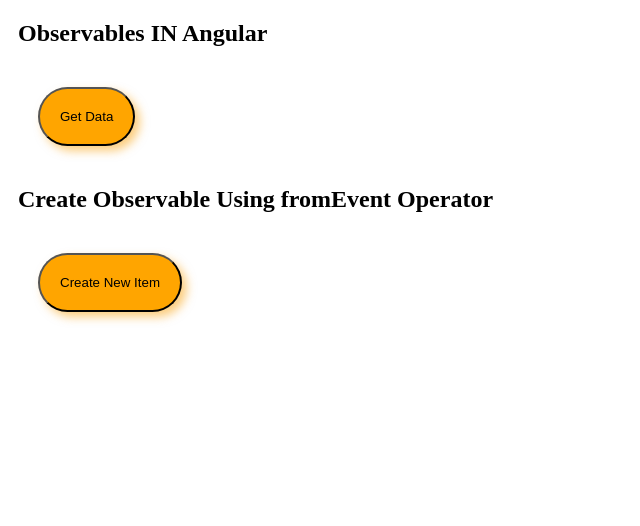
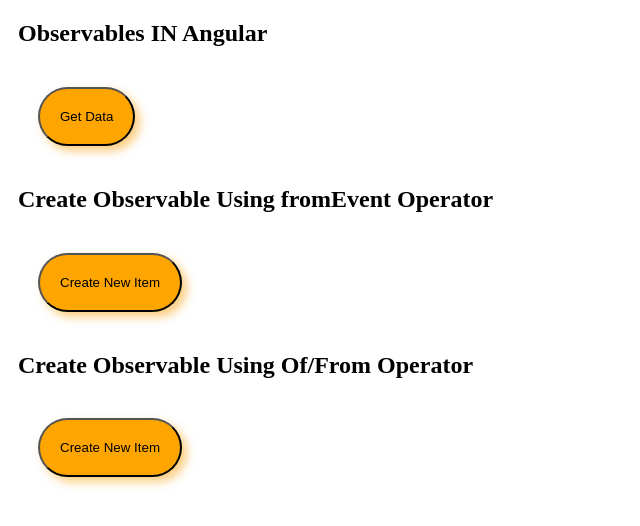
Before and after one commit to suyash0612/angular-observables, an Angular app: page / in a window 1280 px wide. Shown: the top 526 px of the page, without its empty margins (0-640 px from the left). Built offline with nearby package versions, Linux system fonts and the light colour scheme.

Commit message:
Of and From Operator In Observables with Promises

```diff
--- a/src/app/app.component.html
+++ b/src/app/app.component.html
@@ -9,3 +9,9 @@
   <button #createitemref>Create New Item</button>
   <div id="data-id"></div>
 </div>
+
+<div class="container">
+  <h2>Create Observable Using Of/From Operator</h2>
+  <button (click)="getDataFromOfOperator()">Create New Item</button>
+  <div id="data-list"></div>
+</div>
--- a/src/app/app.component.ts
+++ b/src/app/app.component.ts
@@ -1,5 +1,5 @@
 import { AfterViewInit, Component, ElementRef, ViewChild } from '@angular/core';
-import { Observable, count } from 'rxjs';
+import { Observable, count, from, of } from 'rxjs';
 import { fromEvent } from 'rxjs';
 
 @Component({
@@ -78,6 +78,8 @@
 
 
   }
+
+  // fROMEVENT
   btnObservable : any;
   @ViewChild('createitemref')
   btnForObs! : ElementRef;
@@ -104,5 +106,45 @@
     ele?.appendChild(div);
   }
 
+  // of Operator
+
+  ofObs = of([1,2,3,4,5],[6,7,8,9,10],20,'a',true);
+
+  promise = new Promise((resolve , reject)=>{
+    resolve([10,20,30,40,50]);
+  })
+
+  fromObs = from(this.promise);
+
+
+  getDataFromOfOperator(){
+    alert('Of Operator')
+    this.ofObs.subscribe({
+      next : (val : any) =>{
+        console.log(val);
+      },
+      error : (er)=>{
+        alert('Error Generated' + er);
+      },
+      complete : ()=>{
+        alert("all event completed")
+      }
+    })
+    alert('From Operator')
+    this.fromObs.subscribe({
+      next : (val : any) =>{
+        console.log(val);
+      },
+      error : (er)=>{
+        alert('Error Generated' + er);
+      },
+      complete : ()=>{
+        alert("all event completed")
+      }
+    })
+
+
+  }
+
 
 }
```
Also changed, not shown: 1 other file (tests, documents, lock files or other folders).
